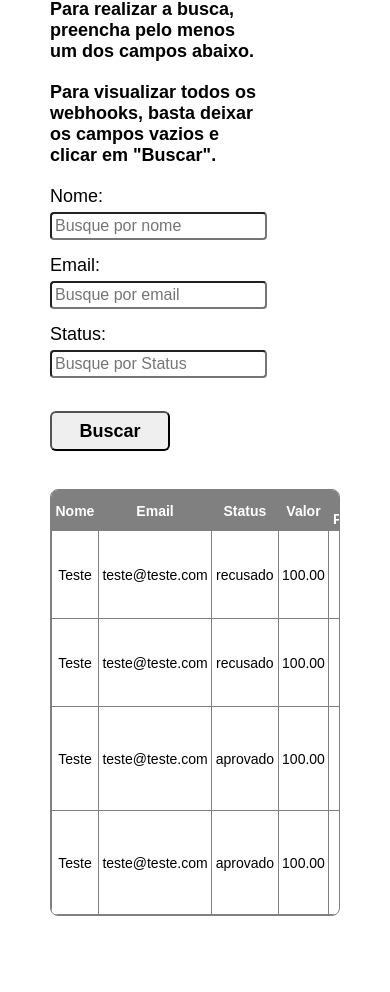
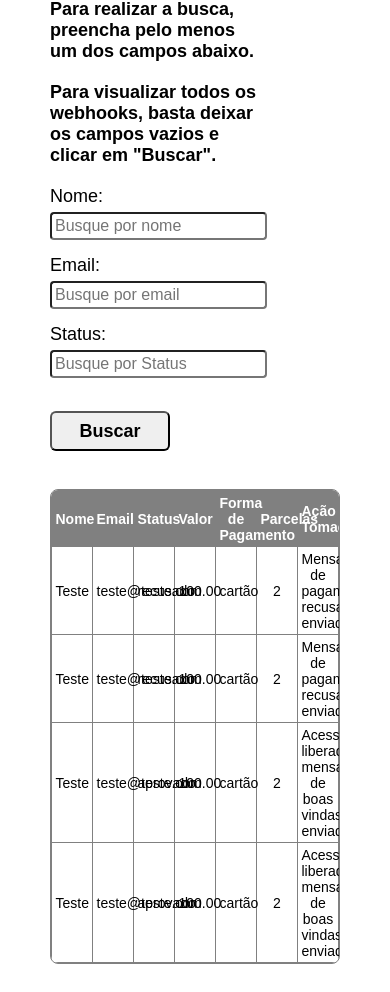
Before and after one commit to leo-mariz/API-Receive-Webooks, a Flask app: page /user/1 in a window 390 px wide. Shown: the part 127-1119 px from the top of the page. Before the commit the page ends 1043 px from the top, so only its background shows below. Run offline with Flask 3, Linux system fonts and the light colour scheme; a user stored in the database is signed in.

Commit message:
Versão Final Processo

```diff
--- a/static/style_user.css
+++ b/static/style_user.css
@@ -125,7 +125,7 @@ body {
                     width: 100%;
                     max-height: 50rem;
                     border-collapse: collapse;
-                    table-layout: auto;
+                    table-layout: fixed;
                     font-size: 1.4rem;
                     background-color: #ffffff18;
                     padding: 0.35rem;
@@ -134,6 +134,28 @@ body {
                         border: 1px solid grey;
                         text-align: center;
                         padding: 0.35rem;
+                    }
+
+                    & th:nth-child(1), & td:nth-child(1) {
+                        width: 1fr;
+                    }
+                    & th:nth-child(2), & td:nth-child(2) {
+                        width: 2fr;
+                    }
+                    & th:nth-child(3), & td:nth-child(3) {
+                        width: 1fr;
+                    }
+                    & th:nth-child(4), & td:nth-child(4) {
+                        width: 0.5fr;
+                    }
+                    & th:nth-child(5), & td:nth-child(5) {
+                        width: 1fr;
+                    }
+                    & th:nth-child(6), & td:nth-child(6) {
+                        width: 0.5fr;
+                    }
+                    & th:nth-child(7), & td:nth-child(7) {
+                        width: 3fr;
                     }
 
                     & thead {
@@ -160,8 +182,8 @@ body {
 
 @media (max-width: 768px) {
     main {
-        grid-template-areas: "a a"
-                             "b b";
+        grid-template-areas: "a a a"
+                             "b b b";
 
         & .filtros{
             grid-area: a;
```
Also changed, not shown: static/style.css (+0 -7 lines), instance/meuapp.db.
